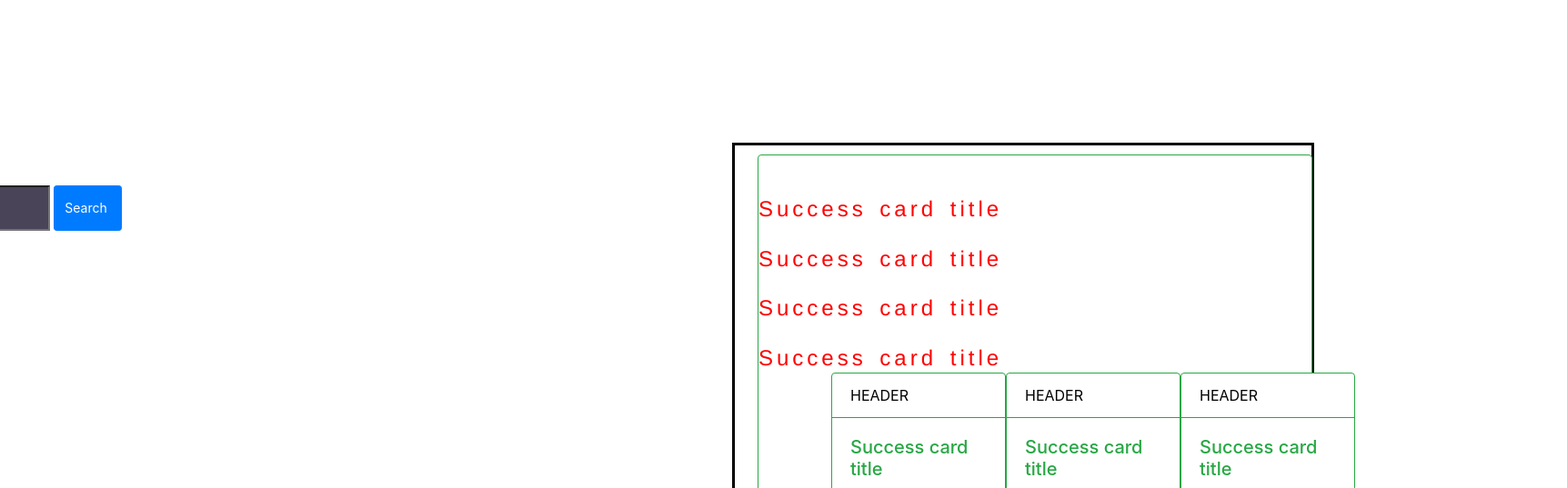
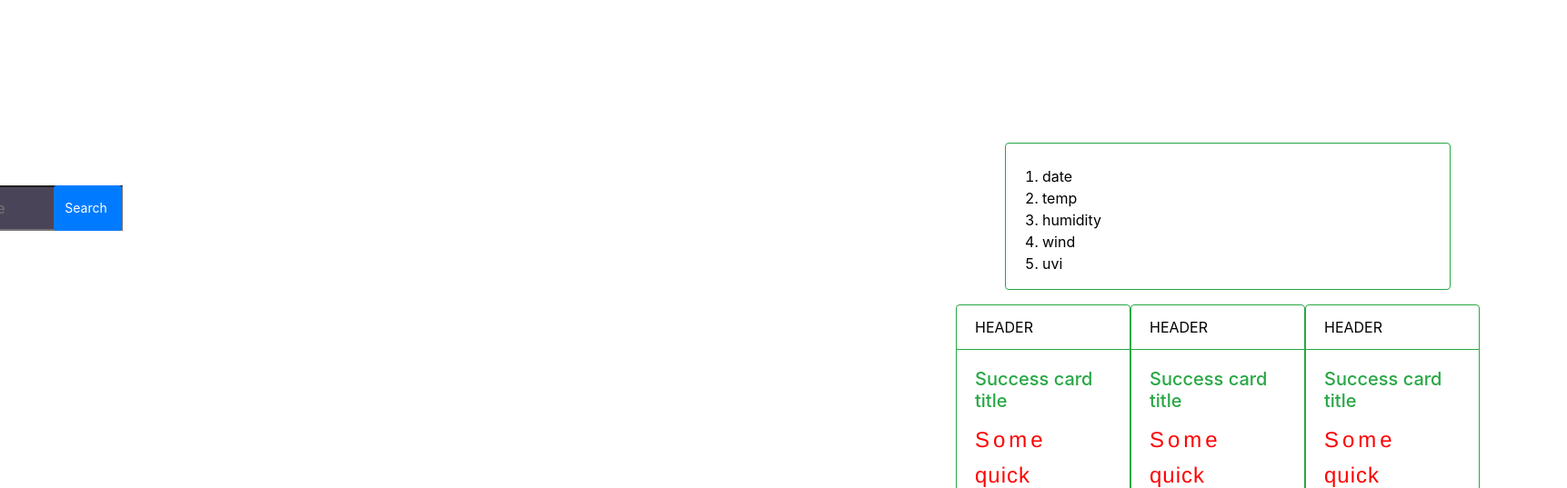
Before and after one commit to vlsulliv/Weather_Dashboard, a plain HTML site: page index.html in a window 1280 px wide. Shown: the part 117-654 px from the top of the page at 91% size, 1723 px wide, since content can reach past the window. Drawn offline with nearby package versions, Linux system fonts and the light colour scheme; a script that the page names is missing.

Commit message:
website interactivity work

```diff
--- a/assets/css/style.css
+++ b/assets/css/style.css
@@ -38,8 +38,8 @@ body,html{
 h1 {
     font-size: 5rem;
     text-transform: capitalize;
-    /* text-shadow: 1px 1px 1px red,
-                    2px 2px 1px red; */
+    text-shadow: 1px 1px 1px red,
+                    2px 2px 1px red;
     text-align: center;
     letter-spacing: 2px;
 }
@@ -61,19 +61,19 @@ p {
     letter-spacing: 1px;
 }
 
+/* ############ SEARCH ###############  */
+
 #two-b {
-    height: 100vh;
+    /* height: 100vh; */
     width: 60vw;
 }
 
 #two-a {
-    height: 30vh;
+    /* height: 30vh; */
     width: 50vw;
 }
 
-/* ############ SEARCH ###############  */
-
-.column-one{
+.one{
     float: left;
     position: relative;
     right: 300px;
@@ -85,14 +85,13 @@ p#one {
 
 }
 
-
-#one {
-    border-style: solid ;
-    border-width: normal;
-    border-color: black;
-    padding: 10px;
+#two {
+    /* border-style: solid ; */
+    /* border-width: normal; */
+    /* border-color: black; */
+    padding-left: 150px;
     width: 50vw;
-    height: 100vh;
+    /* height: 100vh; */
 }
 
 /* column 2*/
@@ -104,14 +103,11 @@ p#one {
 }
 
 #div1 {
-    width: 90vh;
-    height: 50vh;
-    padding-bottom: 10px;
+    width: 100vh;
+    /* height: 50vh; */
+    /* padding-bottom: 10px; */
 }
 
-/* .card {
-    height: 150px;
-} */
 
 /* ######### SEARCH ############ */
 
@@ -127,7 +123,7 @@ p#one {
     float: right;
     /* margin-top: 9px; */
     /* margin-bottom: 9px; */
-    padding-top: 10px;
+    /* padding-top: 10px; */
     line-height: 22px;
     color: #FFFBFEFF;
     background-color:  #4A4458;
--- a/index.html
+++ b/index.html
@@ -20,14 +20,16 @@
   </nav>
 
   <div class="container">
+
+
     <div class="row">
       <!-- column1 - search -->
-      <div class="col-4 left-column column-one">
-        <div class="container">
-          <div class="row">
-            <h2>City Search</h2>
-            <div class="searchInput">
-              <input type="text" class="searchBox  input-lg" placeholder="Enter a city name" />
+      <div class="col-4 left-column one">
+        <div class="input">
+          <div class="search-input">
+            <h2 class="input-text">City Search</h2>
+            <div class="searchBar">
+              <input type="text" class="searchBox  input-lg" placeholder="Enter a City Name" />
               <button type="submit" class="button btn btn-primary btn-sm">Search</button>
             </div>
           </div>
@@ -36,20 +38,22 @@
 
       <!-- Column 2 -->
       <div class="col-8">
-        <div id="one" class="column-two">
+        <div id="two" class="column-two">
 
           <!-- one day -->
-          <div id="two-a" class="container d-flex justify-content-center cd-1day">
+          <div id="two" class="d-flex justify-content-center cd-1day">
             <div id="div1" class="card border-success mb-3">
               <h1 id="h1" class="onedaycard"></h1>
               <p id="wpic" class="pic"></p>
 
               <!-- <div class="card-1day"> -->
-              <p id="date" class="title"></p>
-              <p id="Tempature" class="title">Success card title</p>
-              <p id="humidity" class="title">Success card title</p>
-              <p id="wind" class="title">Success card title</p>
-              <p id="uvi" class="title">Success card title</p>
+            <ol>
+              <li id="date" class="title">date</li>
+              <li id="Tempature" class="title">temp</li>
+              <li id="humidity" class="title">humidity</li>
+              <li id="wind" class="title">wind</li>
+              <li id="uvi" class="title">uvi</li>
+            </ol>
               <!-- </div> -->
             </div>
           </div>
```
Also changed, not shown: README.md.
